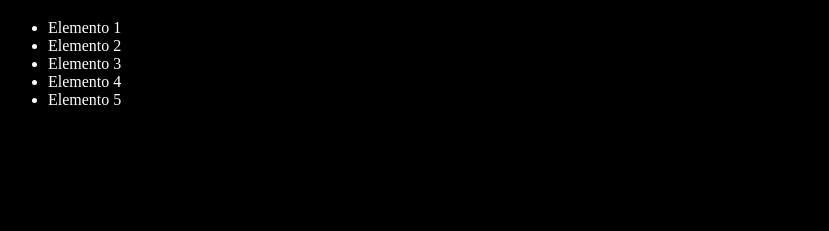
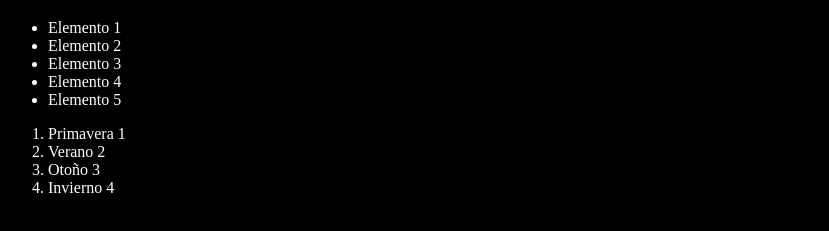
Before and after one commit to isaias-figueroa/youtube-git, a plain HTML site: page index.html in a window 1280 px wide. Shown: the part 61-292 px from the top of the page, without its empty margins (0-829 px from the left). Drawn offline with Linux system fonts and the light colour scheme.

Commit message:
nuevo mensaje para el último commit

```diff
--- a/index.html
+++ b/index.html
@@ -9,13 +9,19 @@
   </head>
   <body>
     <h1>Aprendiendo GIT, y aprendiendo a solucionar conflictos</h1>
+    <!--Cambios diferentes en el mismo archivo-->
     <ul>
-    <!--Cambios diferentes en el mismo archivo-->
       <li>Elemento 1</li>
       <li>Elemento 2</li>
       <li>Elemento 3</li>
       <li>Elemento 4</li>
       <li>Elemento 5</li>
+    </ul>
+    <ol>
+      <li>Primavera 1</li>
+      <li>Verano 2</li>
+      <li>Otoño 3</li>
+      <li>Invierno 4</li>
     </ol>
     <script src="index.js"></script>
   </body>
```
